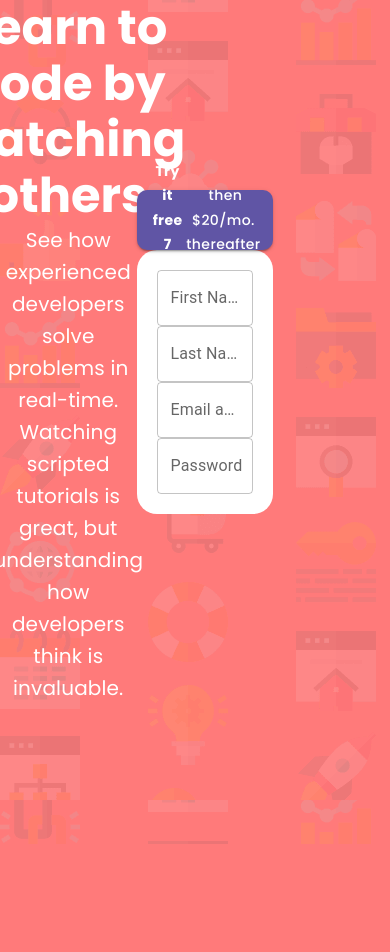
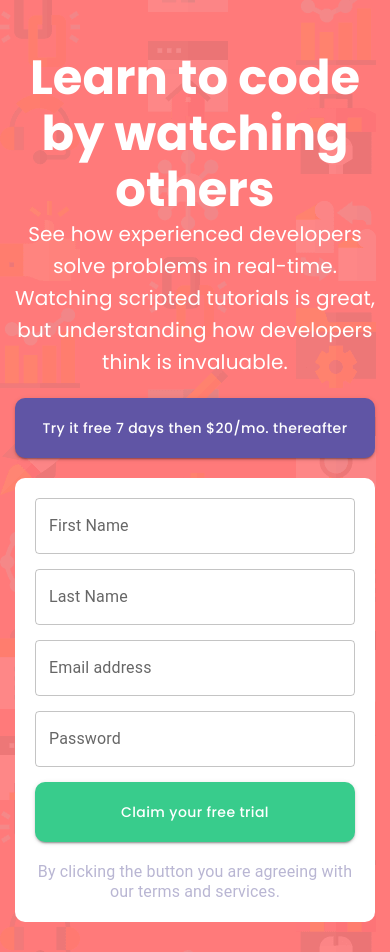
Before and after one commit to viniirbr/form-validation, a React (Create React App) app: page / in a window 390 px wide. Before the commit the page ends 844 px from the top, so only its background shows below. Built offline with nearby package versions, Linux system fonts and the light colour scheme.

Commit message:
Style components and responsivity

```diff
--- a/src/App.jsx
+++ b/src/App.jsx
@@ -14,7 +14,14 @@ function App() {
 
 const AppWrapper = styled.div`
   display: flex;
+  flex-direction: column;
   align-items: center;
+  padding: 50px 15px 30px 15px;
+
+  @media screen and (min-width: 730px) {
+    flex-direction: row;
+    padding: 5% 10%;
+  }
 `
 
 export default App;
--- a/src/components/Form/Form.jsx
+++ b/src/components/Form/Form.jsx
@@ -1,14 +1,23 @@
 import React from 'react'
 import TextField from '@mui/material/TextField';
 import { FormWrapper } from './FormWrapper';
+import Button from '@mui/material/Button';
+import Typography from '@mui/material/Typography';
 
 function Form() {
   return (
     <FormWrapper>
-      <TextField variant="outlined" label='First Name'/>
-      <TextField variant="outlined" label='Last Name'/>
-      <TextField variant="outlined" label='Email address'/>
-      <TextField variant="outlined" label='Password'/>
+      <TextField variant="outlined" label='First Name' sx={{ mb: '15px' }} />
+      <TextField variant="outlined" label='Last Name' sx={{ mb: '15px' }} />
+      <TextField variant="outlined" label='Email address' sx={{ mb: '15px' }} />
+      <TextField variant="outlined" label='Password' sx={{ mb: '15px' }} />
+      <Button variant='contained' style={{ background: 'hsl(154, 59%, 51%)' }}>Claim your free trial</Button>
+      <Typography
+        variant='subtitle1'
+        component='p'
+        style={{ color: 'hsl(246, 25%, 77%)', lineHeight: '20px'}}>
+        By clicking the button you are agreeing with our terms and services.
+      </Typography>
     </FormWrapper>
   )
 }
--- a/src/components/Form/FormWrapper.jsx
+++ b/src/components/Form/FormWrapper.jsx
@@ -4,6 +4,6 @@ export const FormWrapper = styled.form`
   display: flex;
   flex-direction: column;
   background: white;
-  border-radius: 20px;
+  border-radius: 10px;
   padding: 20px;
 `
--- a/src/components/Header/HeaderWrapper.jsx
+++ b/src/components/Header/HeaderWrapper.jsx
@@ -4,5 +4,10 @@ export const HeaderWrapper = styled.div`
     display: flex;
     flex-direction: column;
     align-items: center;
-    width: 35%;
+    width: 100%;
+    margin-bottom: 20px;
+
+    @media screen and (min-width: 730px) {
+        margin-right: 30px;
+  }
 `;
--- a/src/components/UserInterface/UserInterface.jsx
+++ b/src/components/UserInterface/UserInterface.jsx
@@ -10,7 +10,7 @@ function UserInterface() {
       <Button
       variant='contained'
       fullWidth='true'
-      ><strong>Try it free 7 days</strong>&nbsp;then $20/mo. thereafter</Button>
+      >Try it free 7 days then $20/mo. thereafter</Button>
       <Form>
 
       </Form>
--- a/src/components/UserInterface/UserInterfaceWrapper.jsx
+++ b/src/components/UserInterface/UserInterfaceWrapper.jsx
@@ -1,7 +1,7 @@
 import styled from 'styled-components'
 
 export const UserInterfaceWrapper = styled.div`
-    width:35%;
+    width:100%;
 
     button {
       background: hsl(248, 32%, 49%);
@@ -9,5 +9,6 @@ export const UserInterfaceWrapper = styled.div`
       font-family: 'Poppins', sans-serif;
       height: 60px;
       border-radius: 10px;
+      margin-bottom: 20px;
     }
 `
```
